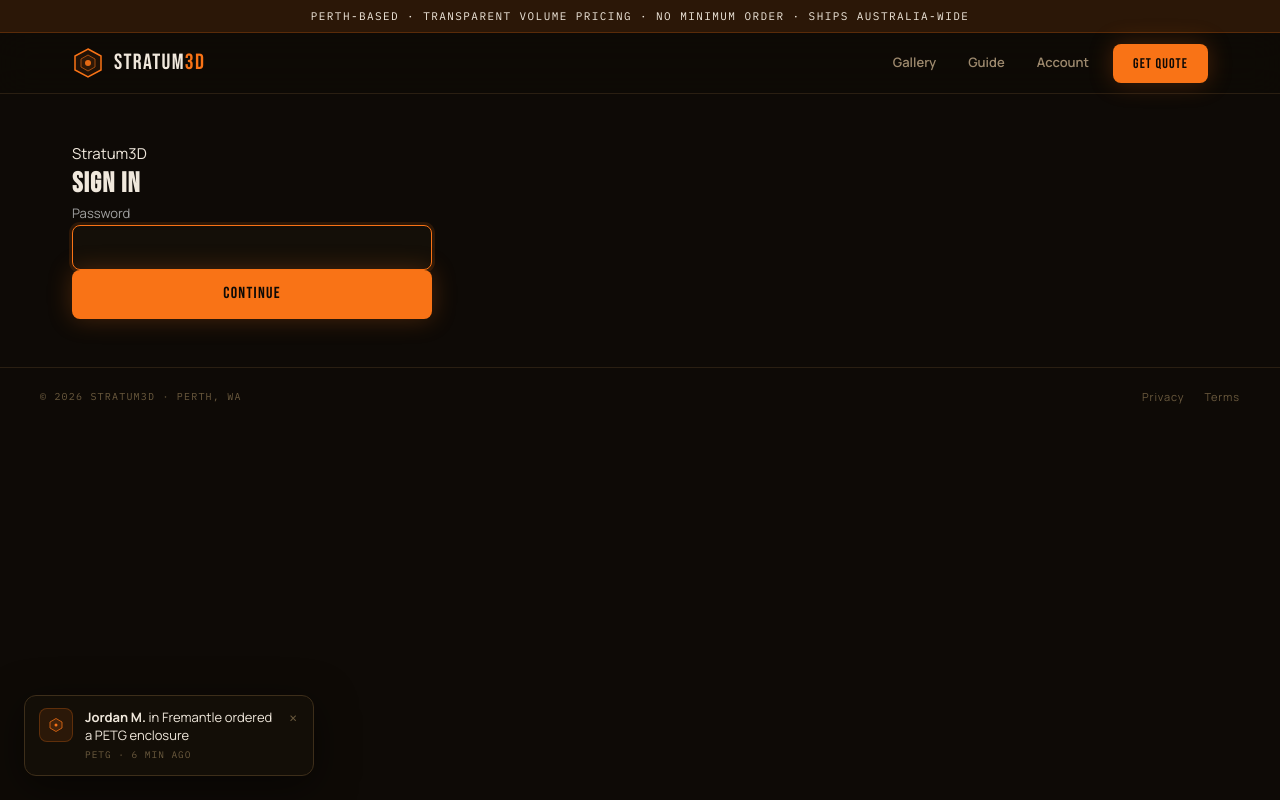
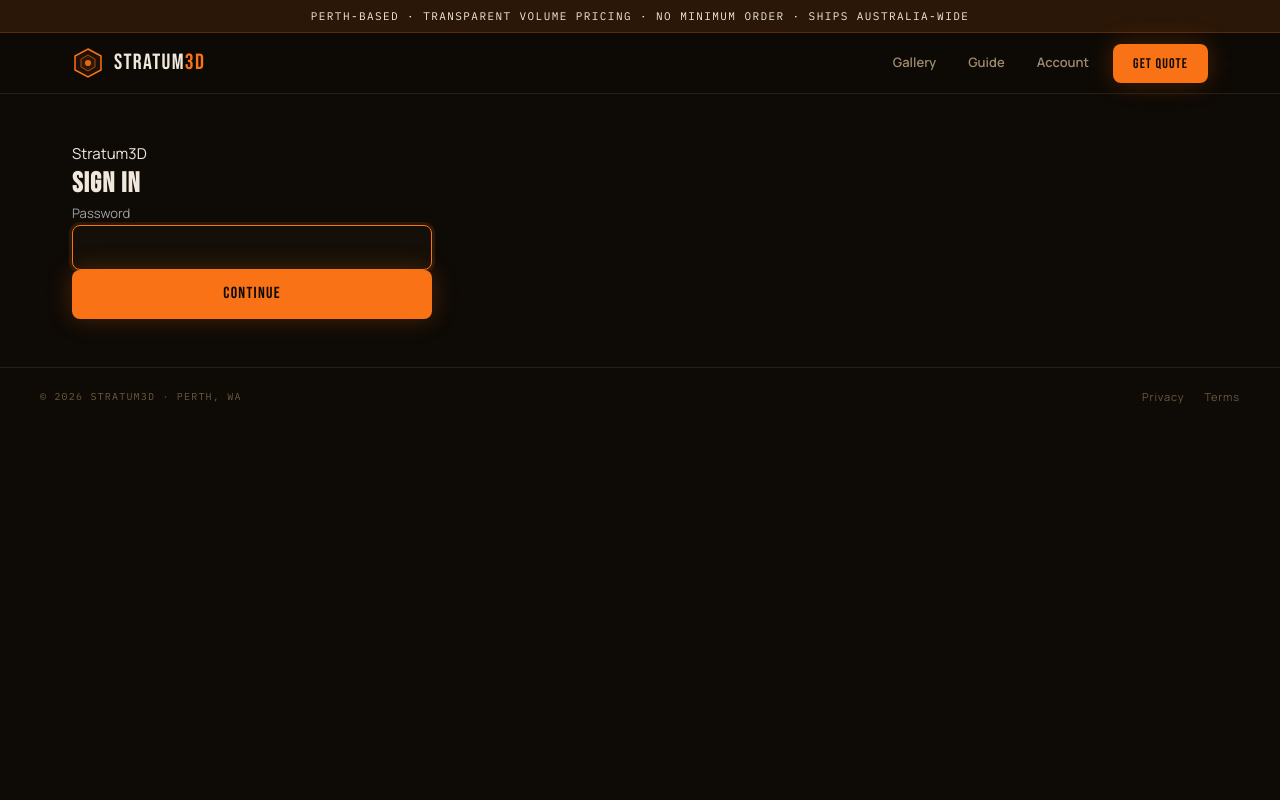
Before and after one commit to BT888BT/Stratum3D, a Next.js app: page /login in a window 1280 px wide. Built offline with nearby package versions, Linux system fonts and the light colour scheme.

Commit message:
push and commin

```diff
--- a/app/components/OrderToast.tsx
+++ /dev/null
@@ -1,121 +0,0 @@
-"use client";
-
-import { useEffect, useState } from "react";
-import { ORDER_FEED } from "@/lib/mock-data";
-
-// Subtle "someone just ordered" social proof. Appears bottom-left,
-// cycles slowly, and can be dismissed for the session. Deliberately
-// understated — no countdowns, no fake urgency, no flashing.
-
-export default function OrderToast() {
-  const [index, setIndex] = useState(0);
-  const [visible, setVisible] = useState(false);
-  const [dismissed, setDismissed] = useState(false);
-
-  useEffect(() => {
-    if (typeof window !== "undefined" && sessionStorage.getItem("s3d_toast_off")) {
-      setDismissed(true);
-      return;
-    }
-
-    let i = 0;
-    // First one appears after a calm delay.
-    const start = setTimeout(function show() {
-      setIndex(i % ORDER_FEED.length);
-      setVisible(true);
-      // Visible for 5s, then hide for 9s, then advance.
-      setTimeout(() => setVisible(false), 5000);
-      i += 1;
-      schedule();
-    }, 4500);
-
-    let loop: ReturnType<typeof setTimeout>;
-    function schedule() {
-      loop = setTimeout(() => {
-        setIndex(i % ORDER_FEED.length);
-        setVisible(true);
-        setTimeout(() => setVisible(false), 5000);
-        i += 1;
-        schedule();
-      }, 14000);
-    }
-
-    return () => {
-      clearTimeout(start);
-      clearTimeout(loop);
-    };
-  }, []);
-
-  if (dismissed) return null;
-
-  const item = ORDER_FEED[index];
-
-  return (
-    <div
-      aria-live="polite"
-      style={{
-        position: "fixed",
-        left: "clamp(12px, 3vw, 24px)",
-        bottom: "clamp(12px, 3vw, 24px)",
-        zIndex: 60,
-        maxWidth: 290,
-        transform: visible ? "translateY(0)" : "translateY(18px)",
-        opacity: visible ? 1 : 0,
-        pointerEvents: visible ? "auto" : "none",
-        transition: "opacity 0.45s ease, transform 0.45s ease",
-      }}
-    >
-      <div
-        style={{
-          display: "flex",
-          alignItems: "flex-start",
-          gap: 12,
-          background: "rgba(20,15,8,0.96)",
-          border: "1px solid var(--border-hi)",
-          borderRadius: 12,
-          padding: "12px 14px",
-          backdropFilter: "blur(12px)",
-          boxShadow: "0 10px 40px rgba(0,0,0,0.5)",
-        }}
-      >
-        <div
-          style={{
-            width: 34,
-            height: 34,
-            flexShrink: 0,
-            borderRadius: 8,
-            background: "rgba(249,115,22,0.1)",
-            border: "1px solid rgba(249,115,22,0.25)",
-            display: "flex",
-            alignItems: "center",
-            justifyContent: "center",
-          }}
-        >
-          <svg width="16" height="16" viewBox="0 0 32 32" fill="none">
-            <polygon points="16,3 28,10 28,22 16,29 4,22 4,10" stroke="var(--orange)" strokeWidth="1.5" fill="rgba(249,115,22,0.12)" />
-            <circle cx="16" cy="16" r="3" fill="var(--orange)" />
-          </svg>
-        </div>
-        <div style={{ flex: 1, minWidth: 0 }}>
-          <div style={{ fontSize: 13, color: "var(--text)", lineHeight: 1.4 }}>
-            <strong style={{ fontWeight: 700 }}>{item.name}</strong> in {item.suburb} ordered a {item.item}
-          </div>
-          <div className="font-mono" style={{ fontSize: 9.5, color: "var(--muted)", letterSpacing: "0.1em", marginTop: 3, textTransform: "uppercase" }}>
-            {item.material} · {item.minsAgo} min ago
-          </div>
-        </div>
-        <button
-          onClick={() => {
-            setVisible(false);
-            setDismissed(true);
-            try { sessionStorage.setItem("s3d_toast_off", "1"); } catch {}
-          }}
-          aria-label="Dismiss"
-          style={{ background: "none", border: "none", color: "var(--muted)", cursor: "pointer", fontSize: 16, lineHeight: 1, padding: 2, flexShrink: 0 }}
-        >
-          ×
-        </button>
-      </div>
-    </div>
-  );
-}
--- a/app/layout.tsx
+++ b/app/layout.tsx
@@ -1,7 +1,6 @@
 import "./globals.css";
 import Link from "next/link";
 import type { Metadata } from "next";
-import OrderToast from "./components/OrderToast";
 
 export const metadata: Metadata = {
   title: "Stratum3D — Affordable 3D Printing in Perth | Fast Local FDM Service",
@@ -141,8 +140,6 @@
             </div>
           </footer>
 
-          <OrderToast />
-
         </div>
       </body>
     </html>
```
Also changed, not shown: 1 other file (tests, documents, lock files or other folders).
